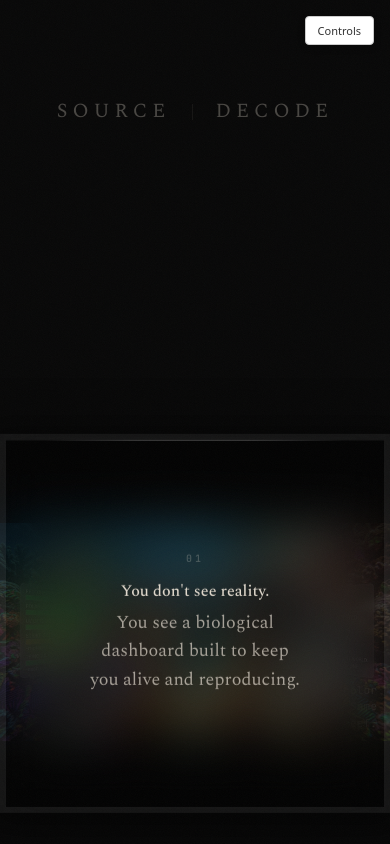
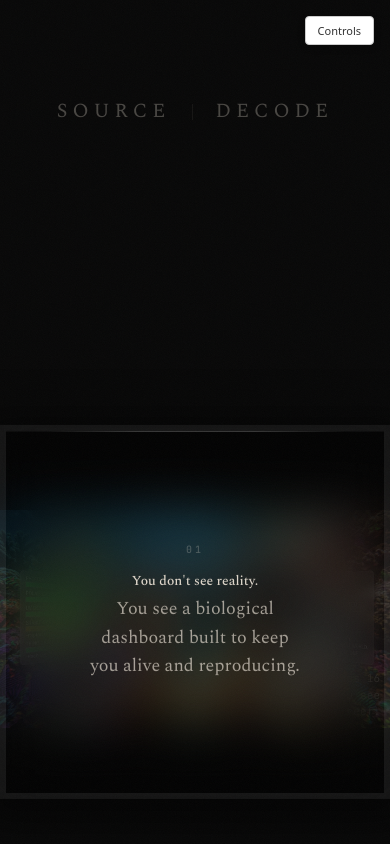
Before and after one commit to MaartenRischen/10Truths, a plain HTML site: page index.html in a window 390 px wide. Shown: the top 844 px of the page. Drawn offline with nearby package versions, Linux system fonts and the light colour scheme.

Commit message:
Mobile: drastically smaller frames — 0.8rem padding, 70% width, tiny text
Co-Authored-By: Claude Opus 4.6 (1M context) <noreply@anthropic.com>

```diff
--- a/index.html
+++ b/index.html
@@ -283,57 +283,36 @@
     @media (max-width: 768px) {
       .truth-section {
         margin-bottom: 0;
-        padding-top: 1.5rem;
+        padding-top: 1rem;
       }
 
       .truth-text {
-        padding: 1.8rem 1.5rem;
-        margin-bottom: -2rem;
-        max-width: 90%;
-        border-width: 3px;
-      }
-
-      .truth-text h2 {
-        font-size: 1.1rem;
-      }
-
-      .truth-text p {
-        font-size: 0.9rem;
-      }
-
-      .truth-number {
-        font-size: 0.5rem;
-        margin-bottom: 0.6rem;
-      }
-
-      .truth-image .subtext {
-        font-size: 0.55rem;
-        bottom: 0.6rem;
-        right: 0.8rem;
-        max-width: 200px;
-      }
-    }
-
-    @media (max-width: 480px) {
-      .truth-text {
-        padding: 1.2rem 1.2rem;
-        margin-bottom: -1.5rem;
-        max-width: 85%;
+        padding: 0.8rem 1rem;
+        margin-bottom: -1rem;
+        max-width: 70%;
         border-width: 2px;
       }
 
       .truth-text h2 {
-        font-size: 1rem;
+        font-size: 0.85rem;
+        margin-bottom: 0.3rem;
+      }
+
+      .truth-text p {
+        font-size: 0.75rem;
+        line-height: 1.4;
+      }
+
+      .truth-number {
+        font-size: 0.45rem;
         margin-bottom: 0.4rem;
       }
 
-      .truth-text p {
-        font-size: 0.85rem;
-        line-height: 1.5;
-      }
-
-      .truth-number {
-        margin-bottom: 0.4rem;
+      .truth-image .subtext {
+        font-size: 0.5rem;
+        bottom: 0.5rem;
+        right: 0.6rem;
+        max-width: 160px;
       }
 
       .title-page {
@@ -342,7 +321,7 @@
 
       .title-page h1 {
         letter-spacing: 0.15em;
-        font-size: 1rem;
+        font-size: 0.9rem;
       }
     }
   </style>
```
